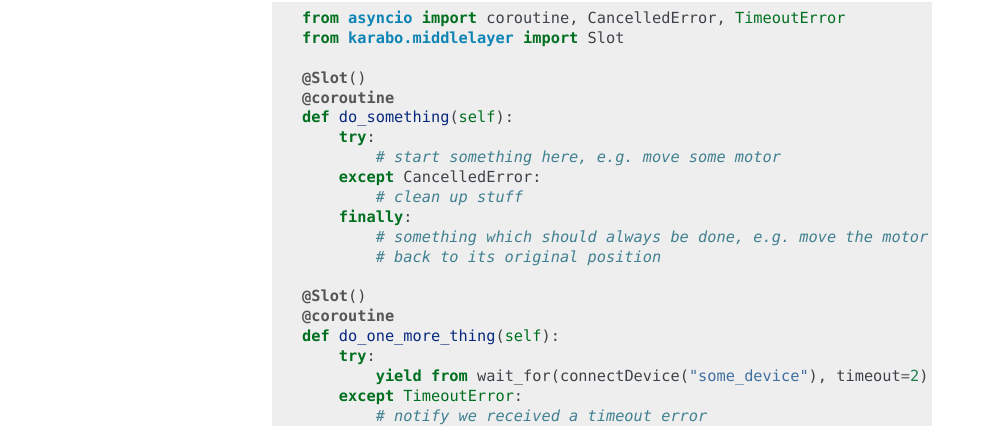
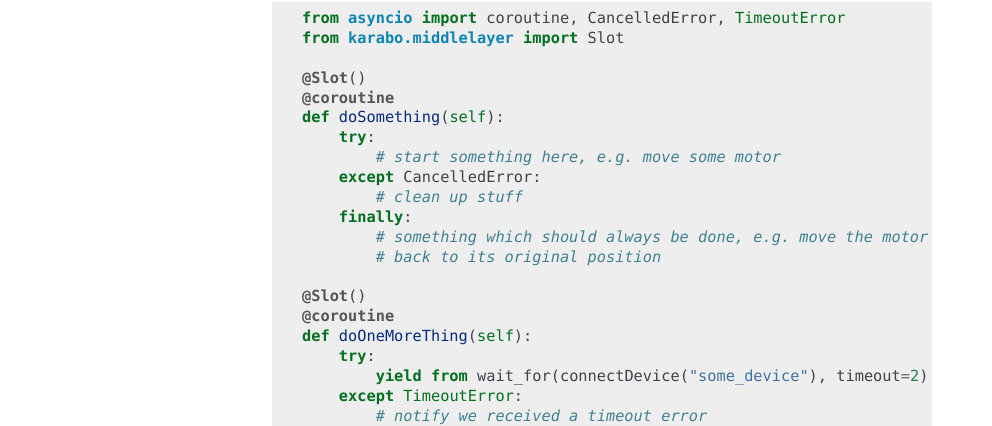
Before and after one commit to European-XFEL/howToMiddlelayer, a Sphinx documentation site: the page built from source/chap1/error_handling.rst, in a window 1280 px wide. Shown: the part 258-684 px from the top of the page, without its empty margins (148-1140 px from the left). Built offline with Sphinx 7.4.7, drawn with Linux system fonts in a browser that asks for light colours.

Commit message:
Fix styling in sample code

```diff
--- a/source/chap1/error_handling.rst
+++ b/source/chap1/error_handling.rst
@@ -15,7 +15,7 @@
 
     @Slot()
     @coroutine
-    def do_something(self):
+    def doSomething(self):
         try:
             # start something here, e.g. move some motor
         except CancelledError:
@@ -26,7 +26,7 @@
 
     @Slot()
     @coroutine
-    def do_one_more_thing(self):
+    def doOneMoreThing(self):
         try:
             yield from wait_for(connectDevice("some_device"), timeout=2)
         except TimeoutError:
@@ -36,7 +36,9 @@
 
 Sometimes, however, an exception happens unexpectedly, or should be handled in a quite
 generic fashion. In either case it might be advisable to bring the system back into a
-defined, safe state. This can be done by overwriting the following device methods::
+defined, safe state. This can be done by overwriting the following device methods:
+
+.. code-block:: Python
 
     def onCancelled(self, slot):
         """to be called if a user canceled the operation"""
```
